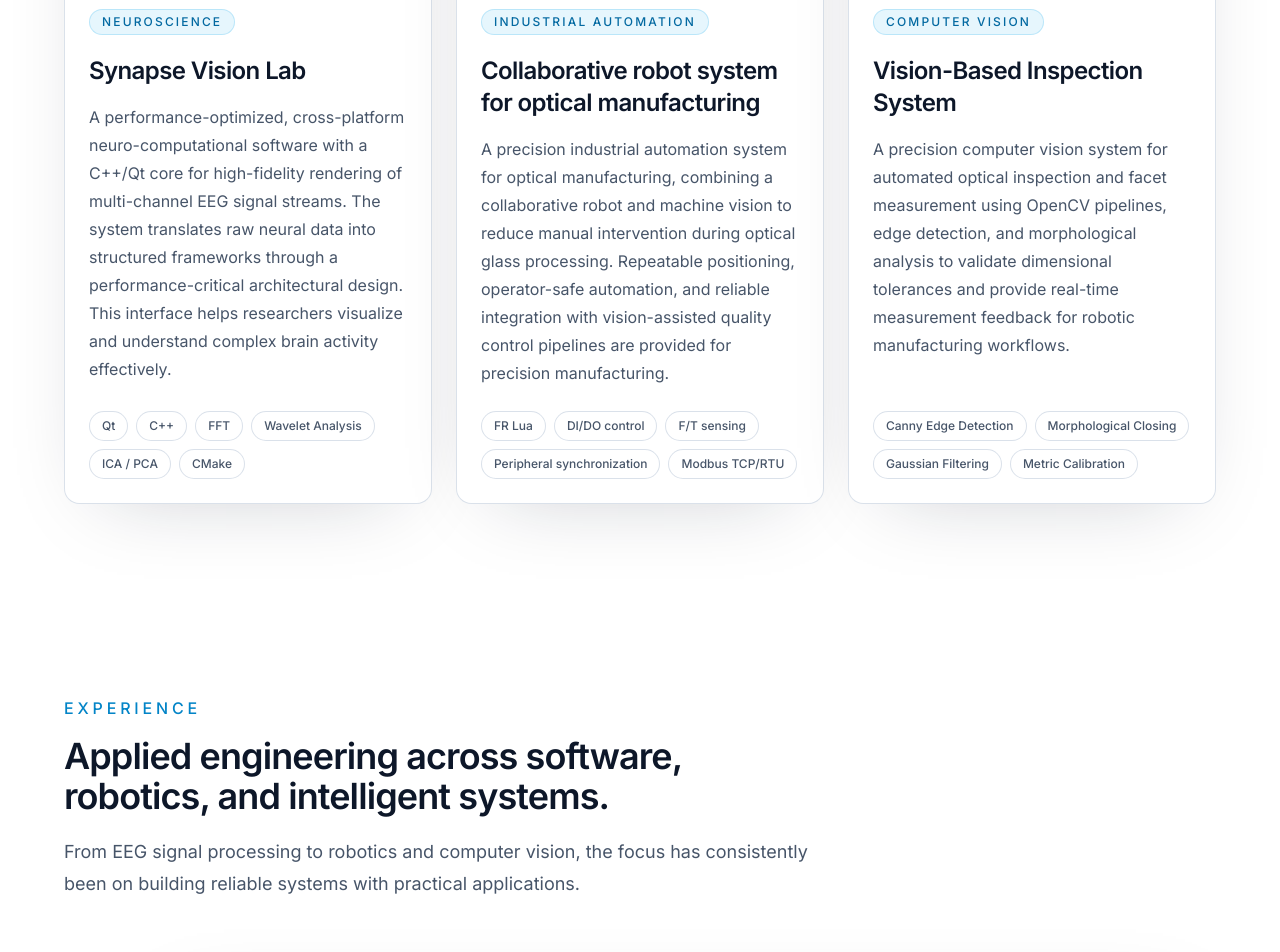
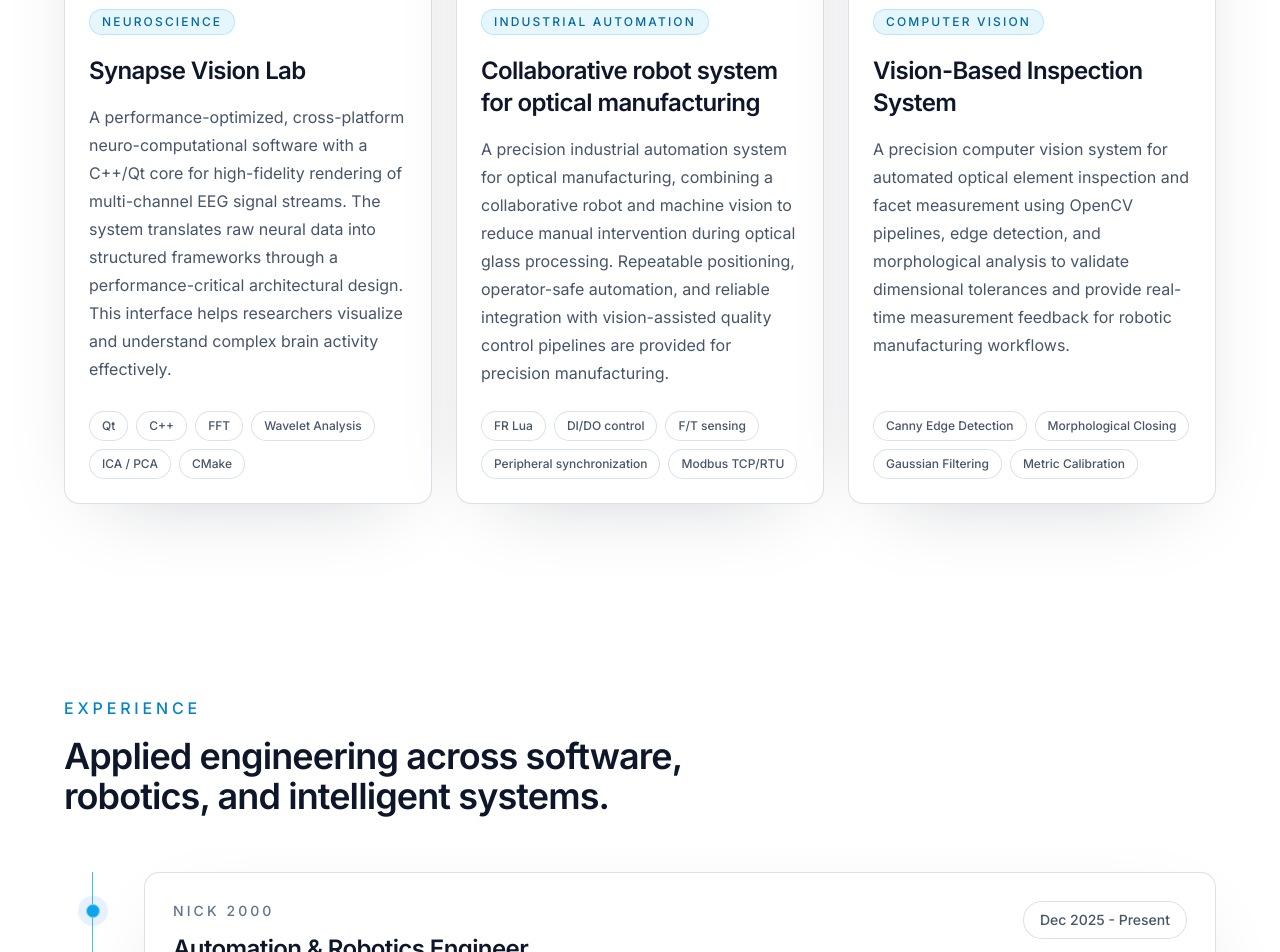
Before and after one commit to Sava-Statkov/Portfolio-Website, a Next.js app: page / in a window 1280 px wide. Shown: the part 2200-3152 px from the top of the page. Built offline with nearby package versions, Linux system fonts and the light colour scheme.

Commit message:
Polished Image Containers

```diff
--- a/data/portfolio.ts
+++ b/data/portfolio.ts
@@ -120,7 +120,7 @@ export const projects: Project[] = [
   {
     title: "Vision-Based Inspection System",
     description:
-      "A precision computer vision system for automated optical inspection and facet measurement using OpenCV pipelines, edge detection, and morphological analysis to validate dimensional tolerances and provide real-time measurement feedback for robotic manufacturing workflows.",
+      "A precision computer vision system for automated optical element inspection and facet measurement using OpenCV pipelines, edge detection, and morphological analysis to validate dimensional tolerances and provide real-time measurement feedback for robotic manufacturing workflows.",
     image: "/projects/ComputerVision.png",
     stack: ["Canny Edge Detection", "Morphological Closing", "Gaussian Filtering", "Metric Calibration"],
     label: "COMPUTER VISION"
--- a/sections/experience-section.tsx
+++ b/sections/experience-section.tsx
@@ -15,7 +15,6 @@ export function ExperienceSection() {
           <SectionHeading
             eyebrow="Experience"
             title="Applied engineering across software, robotics, and intelligent systems."
-            description="From EEG signal processing to robotics and computer vision, the focus has consistently been on building reliable systems with practical applications."
           />
         </Reveal>
 
```
Also changed, not shown: public/projects/ComputerVision.png.
